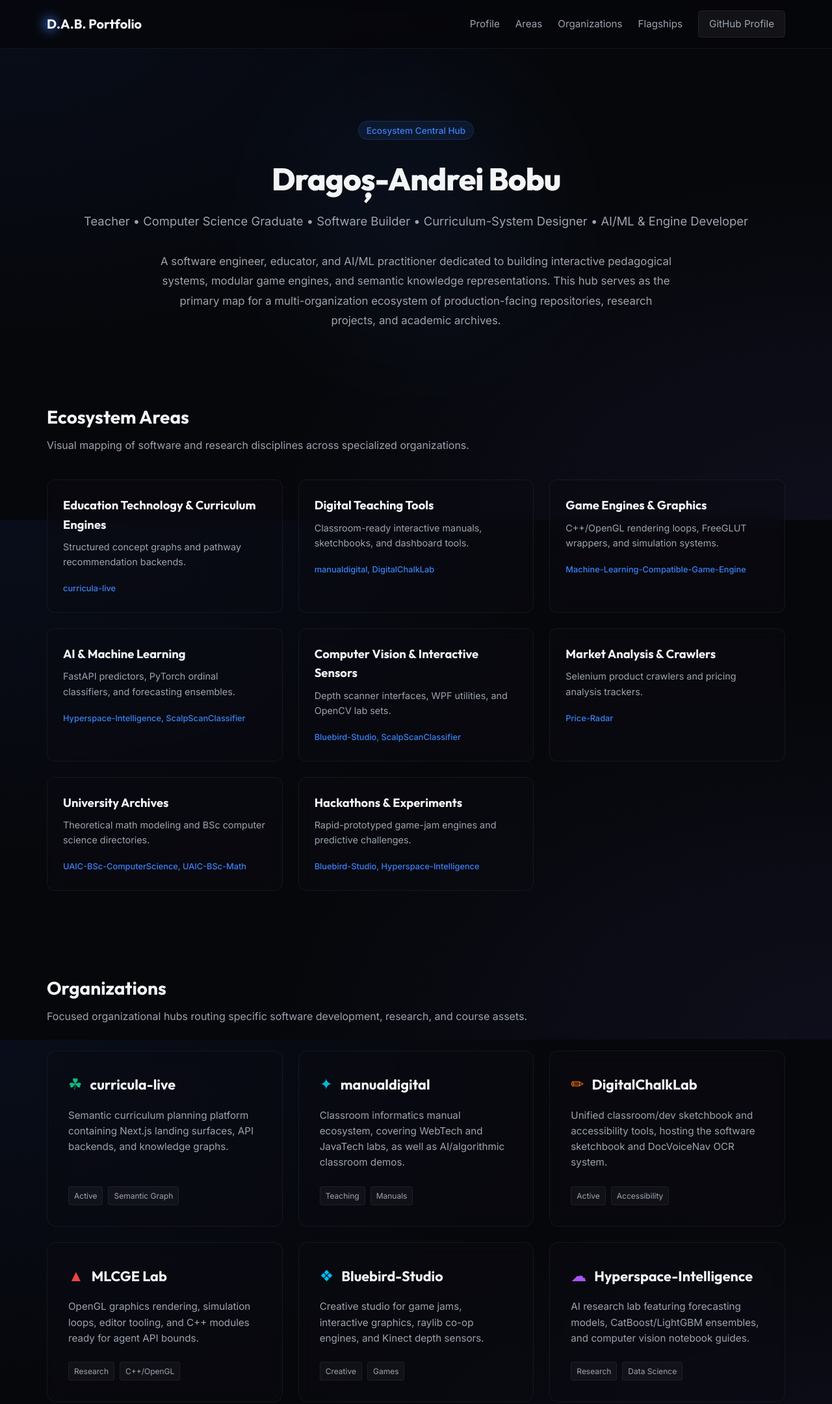
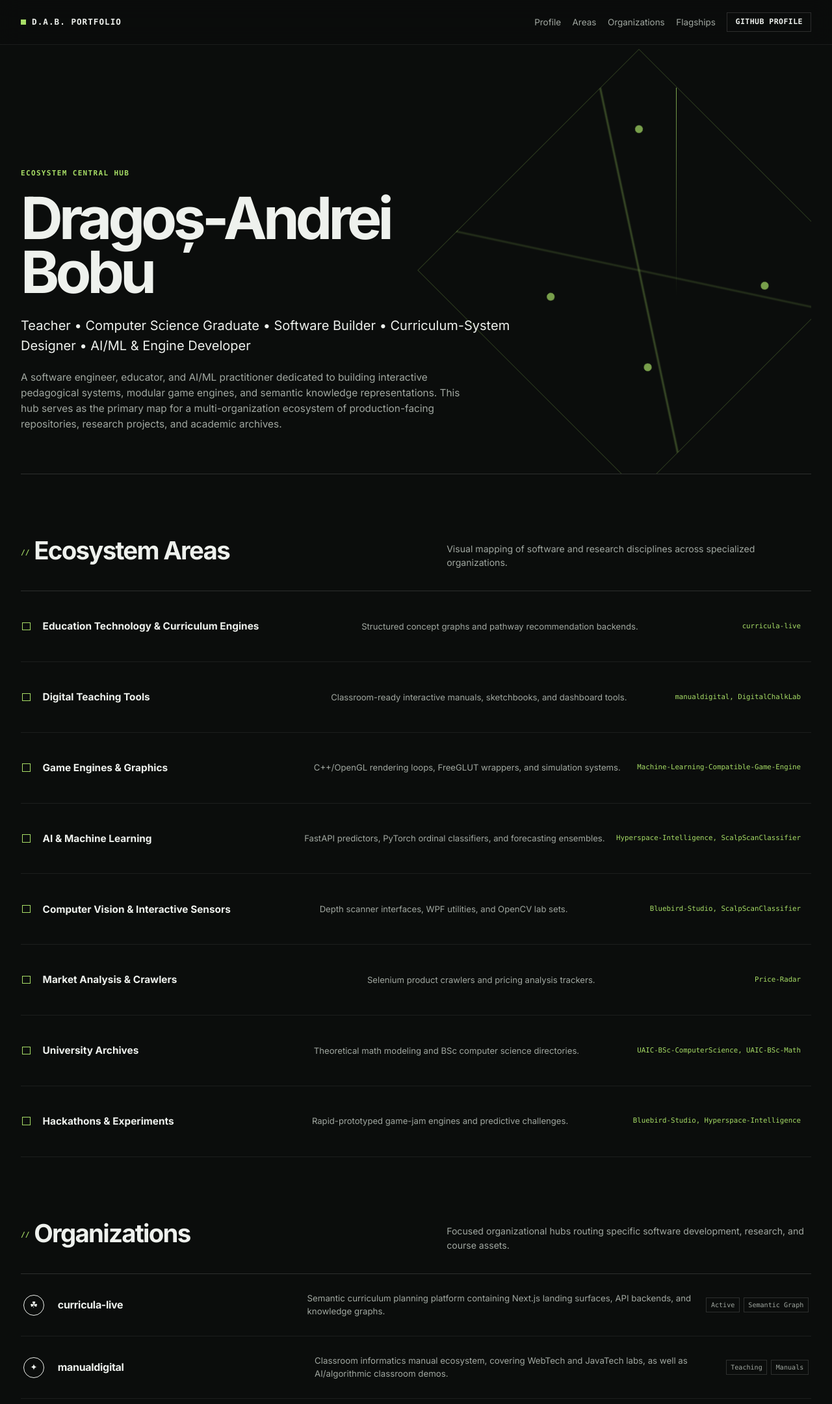
Before and after one commit to dragosandreibobu/dragosandreibobu.github.io, a plain HTML site: page index.html in a window 1280 px wide. Shown: the top 2161 px of the page at 65% size. Drawn offline with Linux system fonts and the light colour scheme.

Commit message:
feat: introduce the ecosystem atlas visual system

```diff
--- a/assets/styles.css
+++ b/assets/styles.css
@@ -1,452 +1,197 @@
-
+/* Ecosystem Atlas — personal hub */
 :root {
-    --bg-color: #06070a;
-    --card-bg: rgba(10, 11, 18, 0.5);
-    --card-border: rgba(255, 255, 255, 0.06);
-    --text-primary: #f3f4f6;
-    --text-secondary: #9ca3af;
-    --accent-color: #3b82f6;
-    --accent-glow: rgba(59, 130, 246, 0.15);
-    --font-heading: 'Outfit', sans-serif;
-    --font-body: 'Inter', sans-serif;
+  --ink: #0b0d0c;
+  --paper: #eef1ed;
+  --mist: #a1a8a1;
+  --line: rgba(238, 241, 237, .15);
+  --quiet-line: rgba(238, 241, 237, .075);
+  --accent: #a7dd66;
+  --accent-ink: #10180d;
+  --mono: "SFMono-Regular", Consolas, "Liberation Mono", monospace;
+  --sans: Inter, ui-sans-serif, system-ui, sans-serif;
 }
 
-* {
+* { box-sizing: border-box; }
+html { scroll-behavior: smooth; }
+body {
   margin: 0;
-    padding: 0;
-    box-sizing: border-box;
+  min-width: 320px;
+  color: var(--paper);
+  background:
+    linear-gradient(90deg, transparent 49.92%, rgba(238,241,237,.035) 50%, transparent 50.08%) center / 12rem 12rem,
+    linear-gradient(0deg, transparent 49.92%, rgba(238,241,237,.035) 50%, transparent 50.08%) center / 12rem 12rem,
+    var(--ink);
+  font: 400 16px/1.55 var(--sans);
 }
+a { color: inherit; text-decoration: none; }
 
-body {
-    background-color: var(--bg-color);
-    color: var(--text-primary);
-    font-family: var(--font-body);
-    line-height: 1.6;
-    background-image:
-        radial-gradient(at 0% 0%, rgba(29, 78, 216, 0.08) 0px, transparent 50%),
-        radial-gradient(at 100% 100%, rgba(99, 102, 241, 0.08) 0px, transparent 50%);
-    background-attachment: fixed;
-}
-
-.container {
-    max-width: 1200px;
-    margin: 0 auto;
-    padding: 2rem;
-}
-
-/* Navbar */
 .navbar {
   position: sticky;
   top: 0;
-    z-index: 100;
-    background: rgba(6, 7, 10, 0.7);
-    backdrop-filter: blur(12px);
-    border-bottom: 1px solid var(--card-border);
+  z-index: 10;
+  border-bottom: 1px solid var(--quiet-line);
+  background: rgba(11, 13, 12, .92);
+  backdrop-filter: blur(16px);
 }
-
 .nav-container {
-    max-width: 1200px;
-    margin: 0 auto;
-    padding: 1rem 2rem;
-    display: flex;
-    justify-content: space-between;
-    align-items: center;
-}
-
-.nav-brand {
-    font-family: var(--font-heading);
-    font-size: 1.25rem;
-    font-weight: 700;
-    text-decoration: none;
-    color: var(--text-primary);
+  width: min(100% - 2.5rem, 76rem);
+  min-height: 4.25rem;
+  margin: auto;
   display: flex;
   align-items: center;
-    position: relative;
+  justify-content: space-between;
+  gap: 1rem;
 }
+.nav-brand { display: inline-flex; align-items: center; gap: .55rem; font: 700 .79rem/1 var(--mono); letter-spacing: .08em; text-transform: uppercase; }
+.brand-glow { width: .52rem; height: .52rem; background: var(--accent); box-shadow: none; }
+.nav-links { display: flex; align-items: center; gap: 1.1rem; color: var(--mist); font-size: .84rem; }
+.nav-links a:not(.nav-btn):hover { color: var(--paper); }
+.nav-btn {
+  padding: .5rem .75rem;
+  border: 1px solid var(--line);
+  color: var(--paper);
+  font: 600 .72rem/1 var(--mono);
+  letter-spacing: .04em;
+  text-transform: uppercase;
+}
+.nav-btn:hover { border-color: var(--accent); color: var(--accent); }
 
-.brand-glow {
-    position: absolute;
-    width: 20px;
-    height: 20px;
-    background: var(--accent-color);
-    filter: blur(8px);
-    border-radius: 50%;
-    left: -5px;
-    opacity: 0.7;
-}
-
-.brand-text {
-    position: relative;
-    z-index: 1;
-}
-
-.nav-links {
-    display: flex;
-    gap: 1.5rem;
-    align-items: center;
-}
-
-.nav-links a {
-    color: var(--text-secondary);
-    text-decoration: none;
-    font-size: 0.95rem;
-    transition: color 0.2s ease;
-}
-
-.nav-links a:hover {
-    color: var(--accent-color);
-}
-
-.nav-btn {
-    padding: 0.5rem 1rem;
-    border-radius: 6px;
-    background: rgba(255, 255, 255, 0.06);
-    border: 1px solid var(--card-border);
-    transition: all 0.2s ease;
-}
-
-.nav-btn:hover {
-    background: var(--accent-color) !important;
-    color: white !important;
-    border-color: var(--accent-color);
-    box-shadow: 0 0 10px var(--accent-glow);
-}
-
-/* Hero Section */
+.container { width: min(100% - 2.5rem, 76rem); margin: auto; padding: 0 0 5rem; }
 .hero-section {
   position: relative;
-    padding: 5rem 0 3rem 0;
-    text-align: center;
-}
-
-.hero-glow {
-    position: absolute;
-    top: 50%;
-    left: 50%;
-    transform: translate(-50%, -50%);
-    width: 250px;
-    height: 250px;
-    background: var(--accent-color);
-    filter: blur(120px);
-    opacity: 0.12;
-    z-index: -1;
-}
-
-.badge {
-    background: rgba(59, 130, 246, 0.1);
-    color: var(--accent-color);
-    padding: 0.35rem 0.75rem;
-    border-radius: 99px;
-    font-size: 0.85rem;
-    font-weight: 500;
-    border: 1px solid rgba(59, 130, 246, 0.2);
-}
-
-.hero-title {
-    font-family: var(--font-heading);
-    font-size: 3rem;
-    font-weight: 800;
-    margin-top: 1.5rem;
-    letter-spacing: -0.02em;
-}
-
-.hero-subtitle {
-    font-size: 1.15rem;
-    color: var(--text-secondary);
-    margin-top: 0.75rem;
-    font-weight: 400;
-}
-
-.hero-bio {
-    max-width: 800px;
-    margin: 2rem auto 0 auto;
-    font-size: 1.05rem;
-    color: #a1a1aa;
-    line-height: 1.8;
-}
-
-/* Sections */
-.section {
-    padding: 4rem 0;
-}
-
-.section-header {
-    margin-bottom: 2.5rem;
-}
-
-.section-title {
-    font-family: var(--font-heading);
-    font-size: 1.75rem;
-    font-weight: 700;
-    margin-bottom: 0.5rem;
-}
-
-.section-desc {
-    color: var(--text-secondary);
-    font-size: 1rem;
-}
-
-/* Areas Grid */
-.areas-grid {
-    display: grid;
-    grid-template-columns: repeat(auto-fill, minmax(280px, 1fr));
-    gap: 1.5rem;
-}
-
-.area-card {
-    background: var(--card-bg);
-    border: 1px solid var(--card-border);
-    border-radius: 12px;
-    padding: 1.5rem;
-    transition: all 0.3s cubic-bezier(0.4, 0, 0.2, 1);
-    backdrop-filter: blur(12px);
-}
-
-.area-card:hover {
-    transform: translateY(-4px);
-    border-color: rgba(255, 255, 255, 0.15);
-    box-shadow: 0 4px 20px rgba(0, 0, 0, 0.4);
-}
-
-.area-card h3 {
-    font-family: var(--font-heading);
-    font-size: 1.15rem;
-    margin-bottom: 0.5rem;
-    color: var(--text-primary);
-}
-
-.area-card p {
-    font-size: 0.9rem;
-    color: var(--text-secondary);
-    margin-bottom: 1rem;
-}
-
-.area-link {
-    font-size: 0.8rem;
-    color: var(--accent-color);
-    font-weight: 500;
-}
-
-/* Organizations Grid */
-.org-grid {
-    display: grid;
-    grid-template-columns: repeat(auto-fill, minmax(340px, 1fr));
-    gap: 1.5rem;
-}
-
-.org-card {
-    background: var(--card-bg);
-    border: 1px solid var(--card-border);
-    border-radius: 14px;
-    padding: 2rem;
-    text-decoration: none;
-    color: var(--text-primary);
-    transition: all 0.3s cubic-bezier(0.4, 0, 0.2, 1);
-    backdrop-filter: blur(12px);
+  min-height: 31rem;
+  padding: clamp(7rem, 16vw, 12rem) 0 4rem;
   display: flex;
   flex-direction: column;
-    justify-content: space-between;
+  justify-content: flex-end;
+  overflow: hidden;
+  border-bottom: 1px solid var(--line);
 }
-
-.org-card:hover {
-    transform: translateY(-4px);
-    border-color: var(--glow-color, rgba(255,255,255,0.15));
-    box-shadow: 0 0 25px var(--glow-color, rgba(255, 255, 255, 0.05));
+.hero-section::before,
+.hero-section::after {
+  content: "";
+  position: absolute;
+  pointer-events: none;
 }
-
-.org-header {
-    display: flex;
-    align-items: center;
-    gap: 0.75rem;
-    margin-bottom: 1rem;
+.hero-section::before {
+  right: 2%; top: 16%; width: min(42vw, 30rem); aspect-ratio: 1;
+  border: 1px solid rgba(167,221,102,.33);
+  transform: rotate(45deg);
+  background:
+    radial-gradient(circle at 18% 18%, var(--accent) 0 .35rem, transparent .4rem),
+    radial-gradient(circle at 82% 25%, var(--accent) 0 .35rem, transparent .4rem),
+    radial-gradient(circle at 36% 76%, var(--accent) 0 .35rem, transparent .4rem),
+    radial-gradient(circle at 74% 70%, var(--accent) 0 .35rem, transparent .4rem),
+    linear-gradient(33deg, transparent 49.6%, rgba(167,221,102,.45) 50%, transparent 50.4%),
+    linear-gradient(147deg, transparent 49.6%, rgba(167,221,102,.25) 50%, transparent 50.4%);
+  opacity: .7;
 }
-
-.org-icon {
-    font-size: 1.5rem;
-}
-
-.org-icon.green { color: #10b981; }
-.org-icon.cyan { color: #06b6d4; }
-.org-icon.orange { color: #f97316; }
-.org-icon.red { color: #ef4444; }
-.org-icon.blue { color: #00bcff; }
-.org-icon.purple { color: #a855f7; }
-.org-icon.gold { color: #f59e0b; }
-.org-icon.pink { color: #ec4899; }
-.org-icon.navy { color: #3b82f6; }
-.org-icon.mint { color: #10b981; }
-
-.org-card h3 {
-    font-family: var(--font-heading);
-    font-size: 1.35rem;
-}
-
-.org-desc {
-    font-size: 0.95rem;
-    color: var(--text-secondary);
-    margin-bottom: 1.5rem;
-    flex-grow: 1;
-}
-
-.org-meta {
-    display: flex;
-    gap: 0.5rem;
-}
-
-.meta-item {
-    font-size: 0.75rem;
-    background: rgba(255, 255, 255, 0.04);
-    border: 1px solid var(--card-border);
-    padding: 0.25rem 0.5rem;
-    border-radius: 4px;
-    color: var(--text-secondary);
-}
-
-/* Project Cards */
-.projects-grid {
-    display: grid;
-    grid-template-columns: repeat(auto-fill, minmax(360px, 1fr));
-    gap: 1.5rem;
-}
-
-.project-card {
-    background: var(--card-bg);
-    border: 1px solid var(--card-border);
-    border-radius: 12px;
-    padding: 1.75rem;
-    backdrop-filter: blur(12px);
-    transition: all 0.3s cubic-bezier(0.4, 0, 0.2, 1);
-    display: flex;
-    flex-direction: column;
-}
-
-.project-card:hover {
-    transform: translateY(-4px);
-    border-color: rgba(255, 255, 255, 0.12);
-    box-shadow: 0 4px 20px rgba(0, 0, 0, 0.4);
-}
-
-.project-card-header {
-    display: flex;
-    justify-content: space-between;
-    align-items: center;
-    margin-bottom: 1rem;
-}
-
-.project-status {
-    font-size: 0.75rem;
-    color: #10b981;
-    font-weight: 600;
+.hero-section::after { right: 17%; top: 10%; width: 1px; height: 20rem; background: linear-gradient(var(--accent), transparent); opacity: .75; }
+.badge, .hero-section > * { position: relative; z-index: 1; }
+.badge {
+  width: fit-content;
+  margin-bottom: 1.35rem;
+  color: var(--accent);
+  font: 600 .69rem/1 var(--mono);
+  letter-spacing: .12em;
   text-transform: uppercase;
 }
+.hero-title { max-width: 10ch; margin: 0; font-size: clamp(3rem, 7vw, 6.2rem); line-height: .93; letter-spacing: -.065em; }
+.hero-subtitle { max-width: 48rem; margin: 1.6rem 0 0; color: var(--paper); font-size: clamp(1rem, 2vw, 1.25rem); }
+.hero-bio { max-width: 43rem; margin: 1.35rem 0 0; color: var(--mist); font-size: .96rem; }
 
-.project-org {
-    font-size: 0.75rem;
-    color: var(--text-secondary);
+.section { padding: 5.5rem 0 0; }
+.section-header { display: grid; grid-template-columns: minmax(0, 1fr) minmax(13rem, .9fr); gap: 1rem 2rem; align-items: end; margin-bottom: 2rem; }
+.section-title { margin: 0; font-size: clamp(1.9rem, 3vw, 2.8rem); letter-spacing: -.045em; }
+.section-title::before { content: "// "; color: var(--accent); font: 600 .7rem/1 var(--mono); letter-spacing: 0; vertical-align: middle; }
+.section-desc { margin: 0; color: var(--mist); font-size: .88rem; }
+
+.areas-grid { border-top: 1px solid var(--line); }
+.area-card {
+  position: relative;
+  min-height: 6.8rem;
+  padding: 1.15rem 1rem 1.15rem 2.1rem;
+  border-bottom: 1px solid var(--quiet-line);
+  display: grid;
+  grid-template-columns: minmax(11rem, 1fr) minmax(12rem, 1.2fr) auto;
+  gap: 1rem;
+  align-items: center;
+  background: transparent;
+  border-radius: 0;
+  transition: background .18s ease, padding-left .18s ease;
 }
+.area-card::before { content: ""; position: absolute; left: .15rem; width: .65rem; height: .65rem; border: 1px solid var(--accent); background: var(--ink); }
+.area-card:hover { padding-left: 2.45rem; background: rgba(167,221,102,.055); }
+.area-card h3 { margin: 0; font-size: .96rem; line-height: 1.25; }
+.area-card p { margin: 0; color: var(--mist); font-size: .82rem; }
+.area-link { justify-self: end; color: var(--accent); font: .67rem/1.35 var(--mono); text-align: right; }
 
-.project-card h3 {
-    font-family: var(--font-heading);
-    font-size: 1.25rem;
-    margin-bottom: 0.75rem;
+.org-grid { border-top: 1px solid var(--line); }
+.org-card {
+  display: grid;
+  grid-template-columns: 2.3rem minmax(12rem, .8fr) minmax(15rem, 1.3fr) auto;
+  align-items: center;
+  gap: 1rem;
+  min-height: 6rem;
+  padding: 1rem .25rem;
+  border-bottom: 1px solid var(--quiet-line);
+  background: transparent;
+  border-radius: 0;
+  transition: background .18s ease, padding .18s ease;
 }
+.org-card:hover { padding-left: .75rem; padding-right: .75rem; background: color-mix(in srgb, var(--glow-color, var(--accent)) 20%, transparent); }
+.org-header { display: contents; }
+.org-icon { display: grid; place-items: center; width: 2rem; height: 2rem; color: var(--paper); border: 1px solid currentColor; border-radius: 50%; font-size: .85rem; }
+.org-card h3 { margin: 0; font-size: 1rem; letter-spacing: -.02em; }
+.org-desc { margin: 0; color: var(--mist); font-size: .83rem; line-height: 1.45; }
+.org-meta { display: flex; gap: .35rem; justify-content: flex-end; flex-wrap: wrap; }
+.meta-item { padding: .32rem .42rem; border: 1px solid var(--line); color: var(--mist); font: .63rem/1 var(--mono); white-space: nowrap; }
 
-.project-card p {
-    font-size: 0.9rem;
-    color: var(--text-secondary);
-    margin-bottom: 1.5rem;
-    flex-grow: 1;
+.projects-grid { border-top: 1px solid var(--line); }
+.project-card {
+  display: grid;
+  grid-template-columns: 8.5rem minmax(10rem, .9fr) minmax(14rem, 1.4fr) auto;
+  gap: 1rem;
+  align-items: start;
+  padding: 1.45rem .25rem;
+  border-bottom: 1px solid var(--quiet-line);
+  background: transparent;
+  border-radius: 0;
 }
+.project-card-header { grid-column: 1; }
+.project-status { color: var(--accent); font: .65rem/1.35 var(--mono); letter-spacing: .04em; text-transform: uppercase; }
+.project-card h3 { grid-column: 2; margin: 0; font-size: 1rem; line-height: 1.25; }
+.project-card > p { grid-column: 3; margin: 0; color: var(--mist); font-size: .82rem; }
+.project-tags, .project-related-orgs { grid-column: 2 / -1; }
+.project-tags { display: flex; flex-wrap: wrap; gap: .3rem; margin-top: -.25rem; }
+.tag, .related-org-tag { color: var(--mist); font: .62rem/1.3 var(--mono); }
+.tag::after { content: ","; color: var(--line); margin-right: .25rem; }
+.project-related-orgs { display: none; }
+.project-links { grid-column: 4; grid-row: 1 / span 2; display: flex; gap: .4rem; justify-content: flex-end; align-items: start; }
+.link-btn { padding: .42rem .5rem; border: 1px solid var(--line); color: var(--mist); font: .61rem/1 var(--mono); white-space: nowrap; }
+.link-btn.primary, .link-btn:hover { border-color: var(--accent); color: var(--accent); }
 
-.project-tags {
-    display: flex;
-    flex-wrap: wrap;
-    gap: 0.5rem;
-    margin-bottom: 1.5rem;
+.footer { margin-top: 6rem; border-top: 1px solid var(--line); }
+.footer-container { width: min(100% - 2.5rem, 76rem); margin: auto; padding: 1.5rem 0 2.5rem; display: flex; justify-content: space-between; gap: 1rem; color: var(--mist); font: .67rem/1.5 var(--mono); }
+.footer a { color: var(--paper); }
+
+@media (max-width: 780px) {
+  .nav-container { width: min(100% - 1.5rem, 76rem); min-height: auto; padding: 1rem 0; align-items: flex-start; }
+  .nav-links { gap: .7rem; flex-wrap: wrap; justify-content: flex-end; font-size: .72rem; }
+  .nav-links a:not(.nav-btn) { display: none; }
+  .container, .footer-container { width: min(100% - 1.5rem, 76rem); }
+  .hero-section { min-height: 27rem; padding-top: 7rem; }
+  .hero-section::before { width: 17rem; right: -4rem; top: 13%; }
+  .section { padding-top: 4rem; }
+  .section-header { display: block; }
+  .section-desc { margin-top: .7rem; }
+  .area-card, .org-card, .project-card { grid-template-columns: 2rem 1fr; gap: .55rem .8rem; }
+  .area-card p, .area-link, .org-desc, .org-meta, .project-card > p, .project-tags, .project-links { grid-column: 2; }
+  .area-card p, .org-desc, .project-card > p { margin-top: -.25rem; }
+  .area-link, .org-meta { justify-self: start; text-align: left; }
+  .project-card-header { grid-column: 2; }
+  .project-card h3 { grid-column: 2; }
+  .project-links { grid-row: auto; justify-content: flex-start; margin-top: .25rem; }
+  .footer-container { display: block; }
+  .footer-container p + p { margin-top: .7rem; }
 }
-
-.tag {
-    font-size: 0.75rem;
-    background: rgba(59, 130, 246, 0.08);
-    border: 1px solid rgba(59, 130, 246, 0.15);
-    color: #60a5fa;
-    padding: 0.2rem 0.5rem;
-    border-radius: 4px;
-}
-
-.project-links {
-    display: flex;
-    gap: 0.75rem;
-}
-
-.link-btn {
-    flex: 1;
-    text-align: center;
-    padding: 0.5rem;
-    font-size: 0.85rem;
-    text-decoration: none;
-    border-radius: 6px;
-    border: 1px solid var(--card-border);
-    color: var(--text-primary);
-    background: rgba(255, 255, 255, 0.03);
-    transition: all 0.2s ease;
-}
-
-.link-btn:hover {
-    background: rgba(255, 255, 255, 0.08);
-    border-color: rgba(255, 255, 255, 0.15);
-}
-
-.link-btn.primary {
-    background: var(--accent-color);
-    border-color: var(--accent-color);
-}
-
-.link-btn.primary:hover {
-    background: #2563eb;
-    border-color: #2563eb;
-    box-shadow: 0 0 8px var(--accent-glow);
-}
-
-/* Footer */
-.footer {
-    border-top: 1px solid var(--card-border);
-    margin-top: 6rem;
-    background: rgba(5, 5, 8, 0.8);
-}
-
-.footer-container {
-    max-width: 1200px;
-    margin: 0 auto;
-    padding: 2.5rem 2rem;
-    display: flex;
-    justify-content: space-between;
-    align-items: center;
-    color: var(--text-secondary);
-    font-size: 0.9rem;
-}
-
-.footer-container a {
-    color: var(--text-secondary);
-    text-decoration: none;
-    transition: color 0.2s ease;
-}
-
-.footer-container a:hover {
-    color: var(--accent-color);
-}
-
-@media(max-width: 768px) {
-    .nav-container {
-        flex-direction: column;
-        gap: 1rem;
-    }
-    .footer-container {
-        flex-direction: column;
-        gap: 1rem;
-        text-align: center;
-    }
-    .hero-title {
-        font-size: 2.25rem;
-    }
-}
```
Lines whose indentation alone changed are shown as unchanged.
